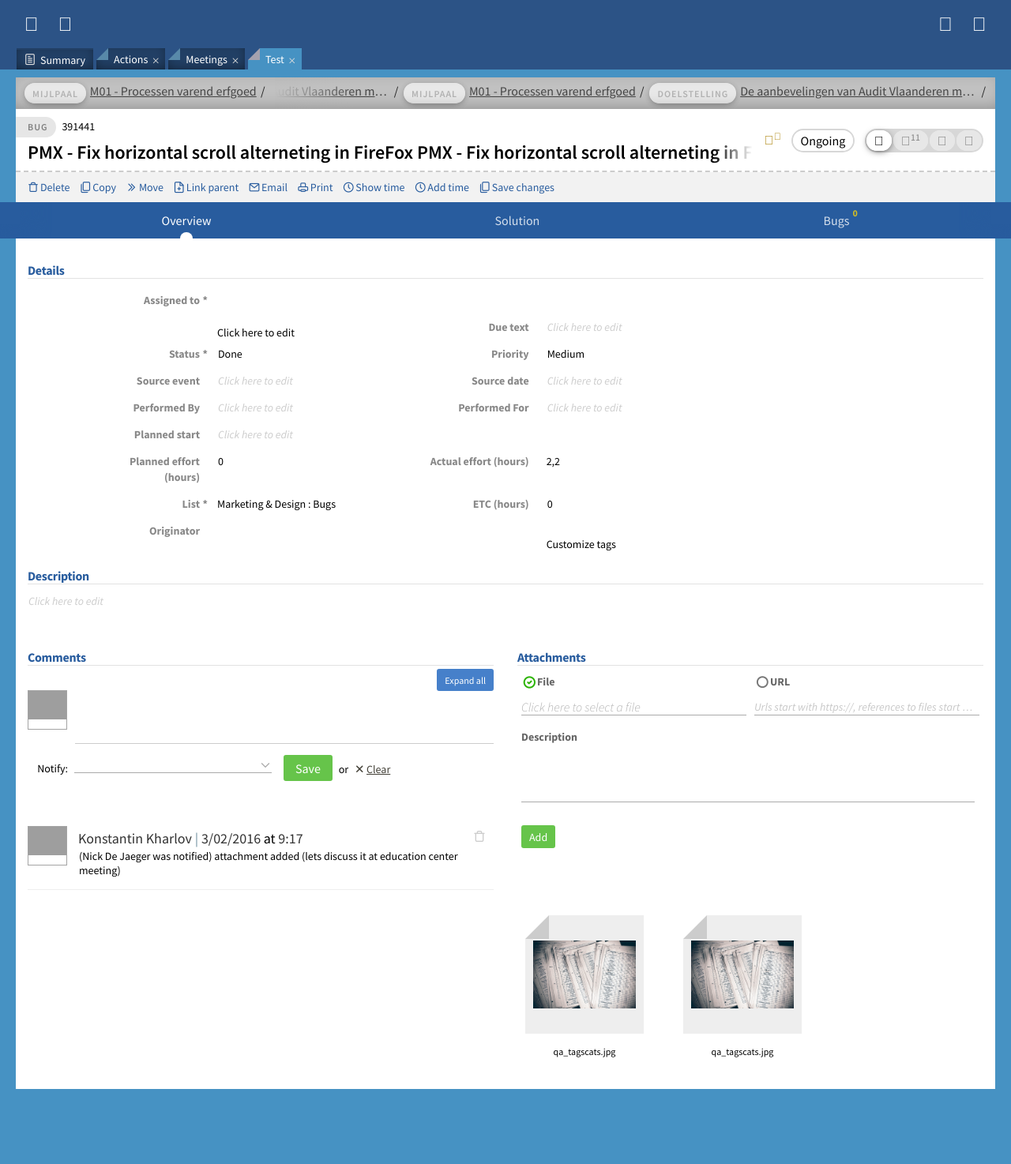
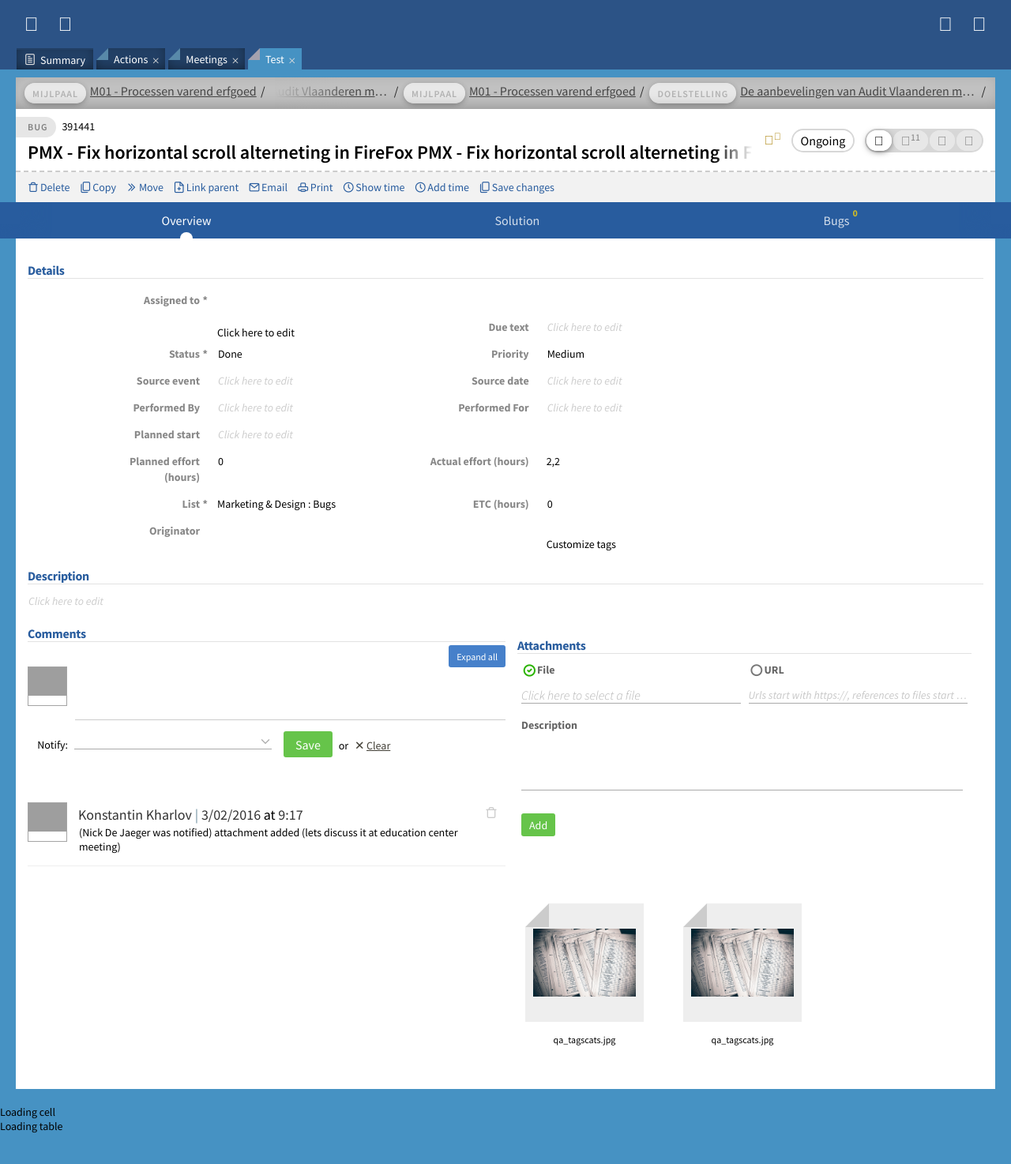
Before and after one commit to lordblendi/tracker-mockup, a Jekyll site: the page built from pages/pmx-present.html, in a window 1280 px wide. Shown: the top 1474 px of the page at 79% size. Built offline with Jekyll 4.4.1, drawn with Linux system fonts in a browser that asks for light colours; nearby versions of some CDN libraries; some web fonts are replaced; comment, search, counter and statistics services are not loaded; grey boxes are pictures that could not be loaded.

Commit message:
update field/itembox component

```diff
--- a/_layouts/present.html
+++ b/_layouts/present.html
@@ -8,6 +8,13 @@
 
   <body>
     {{ content }}
+
+    <div class="action-panel">
+      <ul>
+        <li>Loading cell</li>
+        <li>Loading table</li>
+      </ul>
+    </div>
 
     {% include foot.html %}
 
--- a/sass/components/field.scss
+++ b/sass/components/field.scss
@@ -3,7 +3,8 @@
 
 .field {
   position: relative;
-  margin: 30px 10px;
+  margin: 18px 10px 30px 10px;
+  padding: 12px 0 0;
   transition: all .3s ease-in-out;
 
   &--error {
@@ -16,8 +17,7 @@
 
   &--focus {
     .field__label {
-      top: -14px;
-
+      top: -2px;
       font-size: 12px;
       font-weight: 600;
       font-style: normal;
@@ -30,12 +30,13 @@
     .field__value {
       background-color: #FFF;
       box-shadow: 0 0 200px rgba(0, 0, 0, 0.4);
+      z-index: 3;
     }
   }
 
   &__label {
     position: absolute;
-    top: -10px;
+    top: -1px;
     padding: 0 5px;
     white-space: nowrap;
     overflow: hidden;
@@ -87,7 +88,7 @@
       position: absolute;
       top: 0;
       left: 0;
-      padding: 5px 15px;
+      padding: 5px;
     }
   }
 
--- a/sass/components/itembox.scss
+++ b/sass/components/itembox.scss
@@ -3,7 +3,6 @@
 
 .itemBox {
   padding-bottom: 10px;
-
   font-size: 16px;
 
   .itemBox {
@@ -19,7 +18,7 @@
 
     &--h1 {
       background-color: #FFF;
-      border-bottom: 2px dashed #BFBFBF;
+      border-top: 1px dotted #BFBFBF;
       height: 60px;
       line-height: 50px;
 
@@ -55,10 +54,12 @@
     }
 
     &--h2 {
-      background: #DEDEDE;
-      background: linear-gradient(to bottom, #F2F2F2 0%, #CCC 100%);
+      background: #d9d9d9;
+      color: #808080;
       height: 50px;
       line-height: 40px;
+      border-radius: 5px 5px 0 0;
+      font-style: italic;
 
       .itemBox {
         &__cell {
@@ -110,11 +111,11 @@
       }
 
       &:nth-of-type(odd) {
-        background-color: #FFFFFF;
+        background-color: #F2F2F2;
       }
 
       &:nth-of-type(even) {
-        background-color: #F2F2F2;
+        background-color: #FFFFFF;
       }
 
       .itemBox {
@@ -166,7 +167,7 @@
         .itemBox {
           &__cell:not(.flex-grow-0) {
             &::after {
-              background: linear-gradient(to right, rgba(255,255,255,0) 0%, #FFFFFF 90%, #FFFFFF 100%);
+              background: linear-gradient(to right, rgba(255, 255, 255, 0) 0%, #F2F2F2 90%, #F2F2F2 100%);
             }
           }
         }
@@ -176,7 +177,7 @@
         .itemBox {
           &__cell:not(.flex-grow-0) {
             &::after {
-              background: linear-gradient(to right, rgba(255, 255, 255, 0) 0%, #F2F2F2 90%, #F2F2F2 100%);
+              background: linear-gradient(to right, rgba(255,255,255,0) 0%, #FFFFFF 90%, #FFFFFF 100%);
             }
           }
         }
@@ -296,9 +297,10 @@
   }
 
   &__action {
-    font-size: 16px;
     cursor: pointer;
     transition: all .3s ease-in-out;
+    font-size: 16px;
+    font-style: normal;
     color: var(--color-primary);
     -webkit-backface-visibility: hidden;
     backface-visibility: hidden;
--- a/sass/old-pmx-temp.scss
+++ b/sass/old-pmx-temp.scss
@@ -136,9 +136,12 @@ body {
 }
 
 
-
-
-
+.item-detail .tab-content {
+  padding: 15px;
+}
+.item-detail .tid-content {
+  padding: 0;
+}
 .item-detail .tid-content h3, .item-detail .tid-content .newgrid h3 {
   color: #285C9E;
   font-size: 18px;
```
